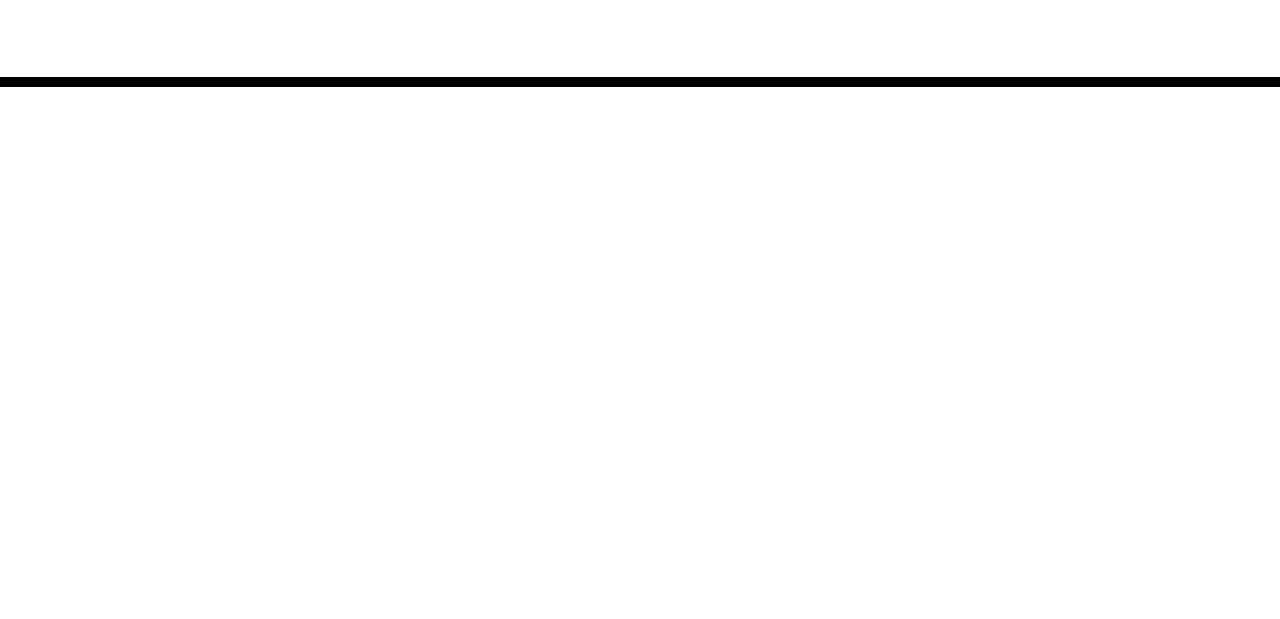
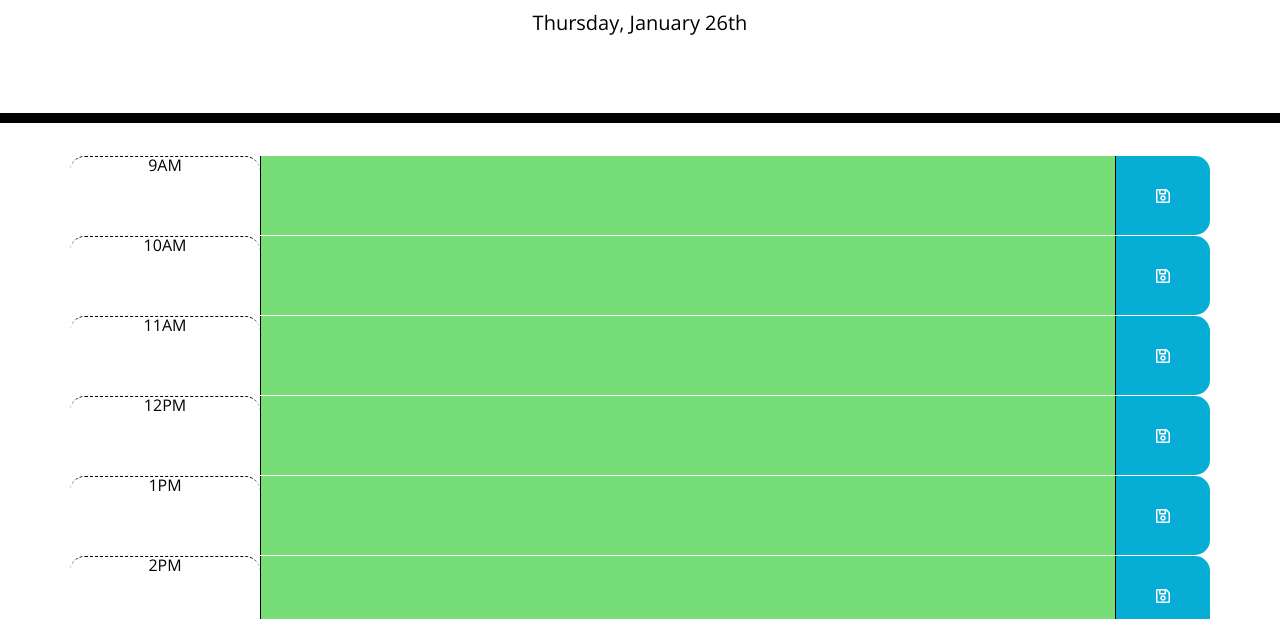
Before and after one commit to nimscodes/daily_planner, a plain HTML site: page index.html in a window 1280 px wide. Shown: the part 181-800 px from the top of the page. Drawn offline with nearby package versions, Linux system fonts and the light colour scheme.

Commit message:
rename js file

```diff
--- a/index.html
+++ b/index.html
@@ -18,7 +18,7 @@
       href="https://fonts.googleapis.com/css?family=Open+Sans&display=swap"
       rel="stylesheet"
     />
-    <link rel="stylesheet" href="assets/css/style.css" />
+    <link rel="stylesheet" href="./assets/css/style.css" />
     <title>Work Day Scheduler</title>
   </head>
 
@@ -34,6 +34,6 @@
 
     <script src="https://cdnjs.cloudflare.com/ajax/libs/jquery/3.2.1/jquery.min.js"></script>
     <script src="https://cdnjs.cloudflare.com/ajax/libs/moment.js/2.24.0/moment.min.js"></script>
-    <script src="/assets/js/index.js"></script>
+    <script src="./assets/js/script.js"></script>
   </body>
 </html>
```
